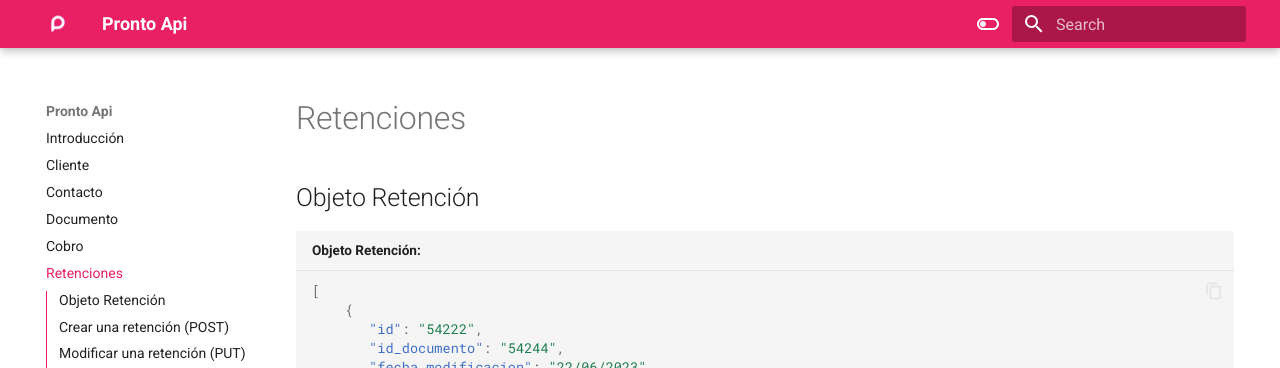
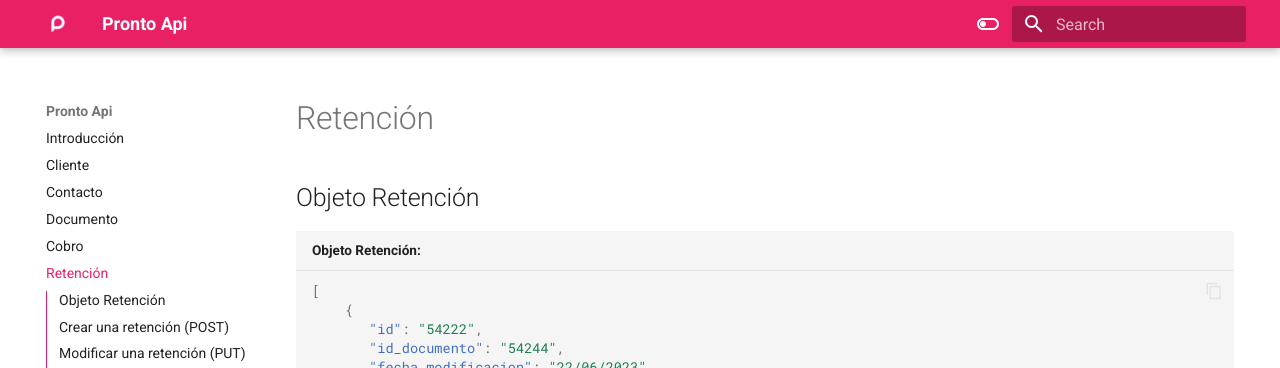
Before and after one commit to conpronto/conpronto.github.io, an MkDocs documentation site: the page built from docs/e_retencion.md, in a window 1280 px wide and 900 px high. Shown: the top 368 px of the window. Built offline with MkDocs 1.6.1 and Material for MkDocs 9.7.7, drawn with Linux system fonts in a browser that asks for light colours.

Commit message:
update retencion

````diff
--- a/docs/e_retencion.md
+++ b/docs/e_retencion.md
@@ -1,4 +1,4 @@
-# Retenciones
+# Retención
 
 ## Objeto Retención
 ``` json title="Objeto Retención:"
````
